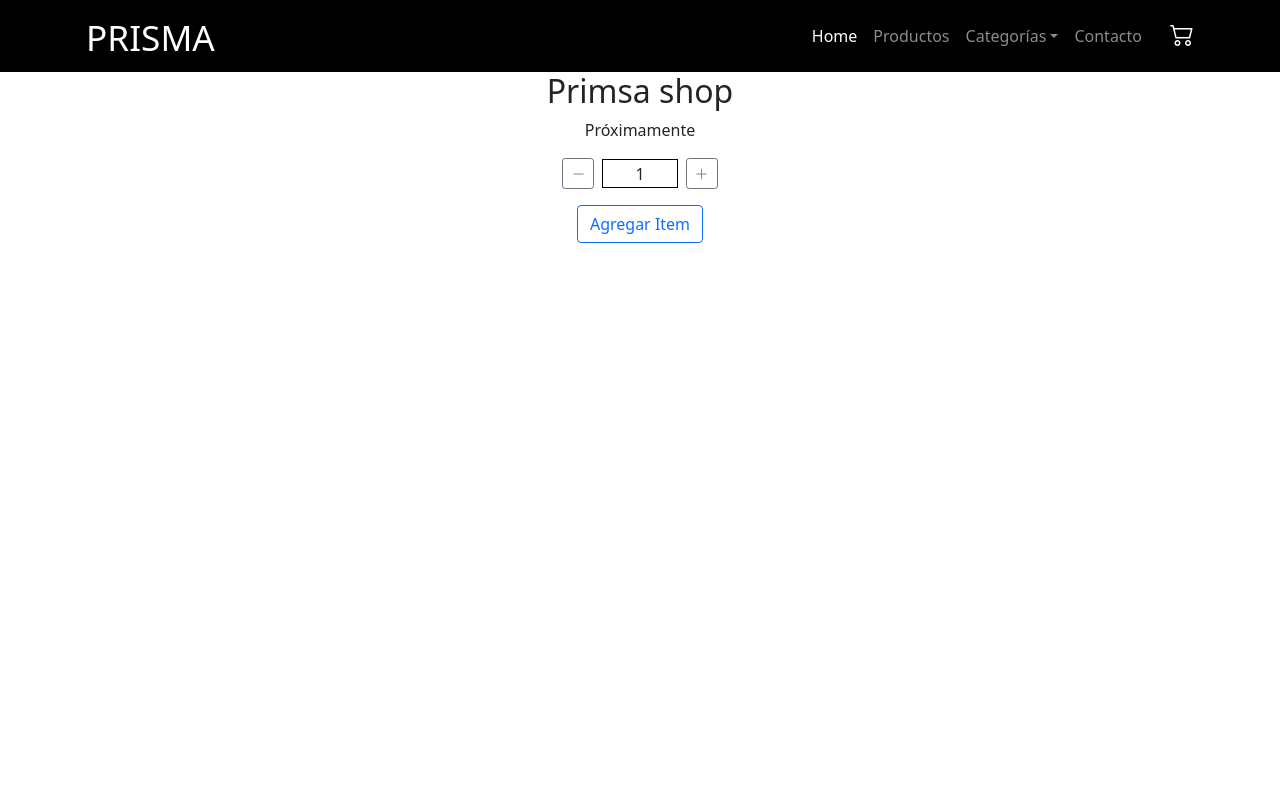
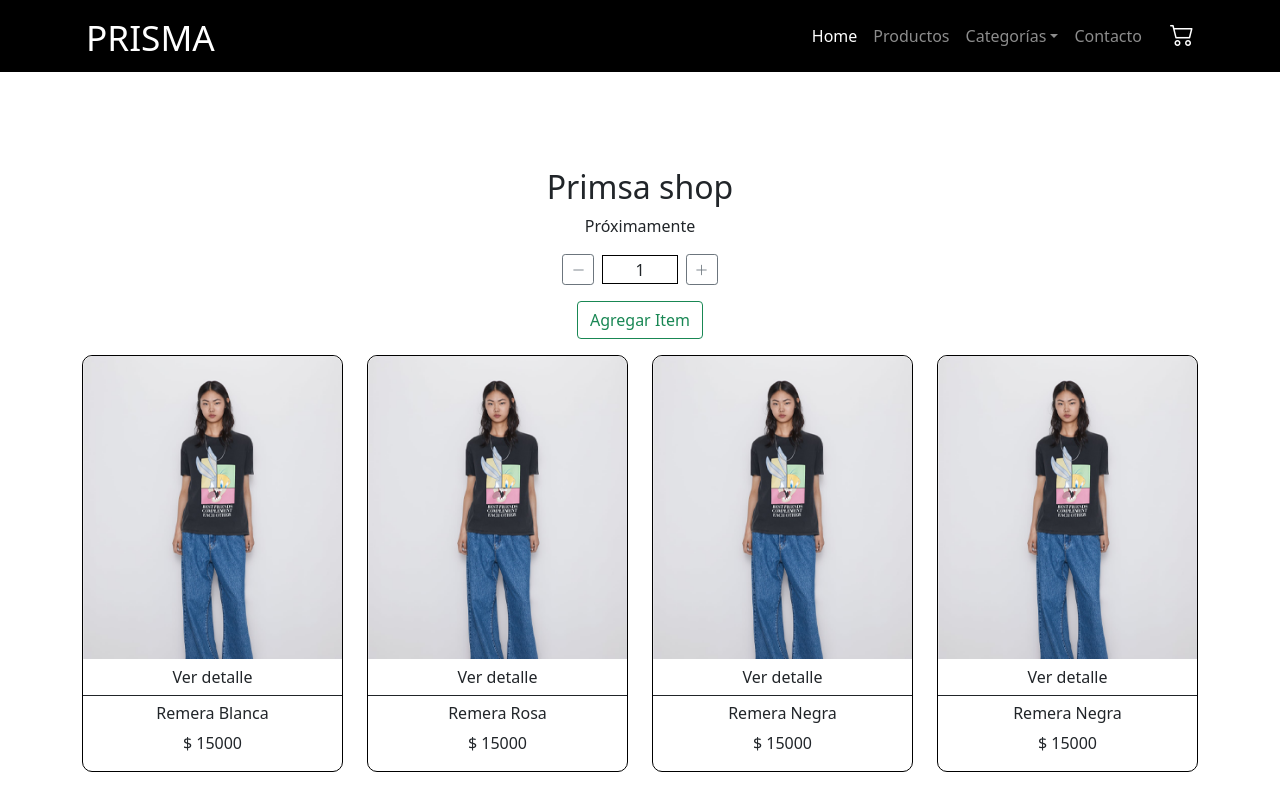
Before and after one commit to marcogiotto/prisma-coder, a React (Create React App) app: page / in a window 1280 px wide. Shown: the top 786 px of the page. Built offline with nearby package versions, Linux system fonts and the light colour scheme.

Commit message:
ItemList y Item componentes

```diff
--- /dev/null
+++ b/src/components/items/Item.css
@@ -0,0 +1,46 @@
+.item-container{
+    display: flex;
+    align-items: center;
+    justify-content: center;
+    flex-direction: column;
+    margin-top: 1em !important;
+
+}
+
+.item{
+    display: flex;
+    flex-direction: column;
+    align-items: center;
+    justify-content: center;
+    border: 1px solid black;
+    max-width: 350px;
+    border-radius: 10px;
+
+}
+.btn-detalle {
+    order:2;
+    border-radius: 0!important;
+    border-left:0 !important;
+    border-right: 0!important;
+    border-top: 0 !important;
+}
+.item h2{
+    font-size: 1em;
+}
+
+.item >div{
+    order: 3;
+    padding: 0.5em 0;
+    width: 100%;
+    padding: 0.5em 0.5em 0 0.5em;
+}
+/** IMPLEMENTAR CUANDO ESTE EL ITEMCOUNT **/
+/* .item > div {
+    min-height: 200px;
+} */
+
+.item img{
+    order: 1;
+    border-radius: 10px 10px 0 0;
+    width: 100%;
+}
--- /dev/null
+++ b/src/components/items/Item.js
@@ -0,0 +1,30 @@
+// import ItemCount from "./ItemCount";
+import './Item.css';
+const Item = ({product}) => {
+
+    return (
+        <li className="item-container col-12 col-sm-6 col-md-6  col-lg-4 col-xl-3 ">
+            <div className="item d-grid ">
+                <div >
+
+                        <h2>{product.name}</h2>
+                        <p>$ 15000</p>
+
+                    {/* {
+                        product.stock > 0 ?
+                        <ItemCount stock={product.stock} initial={1}/> :
+                        <div className="alert alert-danger">
+                                Sin stock
+                        </div>
+                    } */}
+
+                </div>
+                <button className="btn btn-outline-dark btn-detalle"> Ver detalle</button>
+                   <img  src="/imgs/1m.png" alt={product.name} />
+
+            </div>
+        </li>
+    )
+};
+
+export default Item;
--- a/src/components/items/ItemCount.js
+++ b/src/components/items/ItemCount.js
@@ -14,9 +14,6 @@ const ItemCount = ({stock,initial,onAdd,onDelete}) => {
         }
         if(currentStock < 1){
             setInitialCount(0);
-        }
-        return () => {
-
         }
     },[]);
 
@@ -70,7 +67,7 @@ const ItemCount = ({stock,initial,onAdd,onDelete}) => {
             if(initialCount < 1){
                 return <button className="btn btn-outline-danger" onClick={deleteItem}>Eliminar Item</button>;
             }else{
-                return <button className="btn btn-outline-primary" disabled={disabledButton} onClick={addCart} >Agregar Item</button>
+                return <button className="btn btn-outline-success" disabled={disabledButton} onClick={addCart} >Agregar Item</button>
             }
         }else{
             return <div className="alert alert-danger" role="alert">
@@ -86,6 +83,7 @@ const ItemCount = ({stock,initial,onAdd,onDelete}) => {
                 <p>{initialCount}</p>
                 <button className="btn btn-sm btn-outline-secondary" onClick={addItem}><i className="bi bi-plus-lg"></i></button>
             </div>
+
             { showButton() }
         </div>
     )
--- /dev/null
+++ b/src/components/items/ItemList.css
@@ -0,0 +1,11 @@
+.ItemList{
+    display: flex;
+    justify-content: space-evenly;
+    align-items: center;
+    flex-wrap: wrap;
+
+}
+
+ul{
+    padding-left: 0 !important;
+}
--- /dev/null
+++ b/src/components/items/ItemList.js
@@ -0,0 +1,17 @@
+
+import Item from './Item';
+import './ItemList.css';
+
+
+
+const ItemList = ({products}) => {
+
+
+    return (
+            <ul className="ItemList row">
+            { products.map(item => <Item product={item} key={item.id}/>)}
+            </ul>
+    )
+};
+
+export default ItemList;
--- a/src/components/items/ItemListContainer.js
+++ b/src/components/items/ItemListContainer.js
@@ -1,7 +1,65 @@
+import { useState ,useEffect } from 'react';
 import ItemCount from "./ItemCount";
+import ItemList from "./ItemList";
 
+const productsList = [
+    {
+        id: 1,
+        name: 'Remera Blanca',
+        description: 'Remera muy blanca',
+        stock: 5
+    },
+    {
+        id: 2,
+        name: 'Remera Rosa',
+        description: 'Remera muy blanca',
+        stock: 0
+    },
+    {
+        id: 3,
+        name: 'Remera Negra',
+        description: 'Remera muy blanca',
+        stock: 5
+    },
+    {
+        id: 4,
+        name: 'Remera Negra',
+        description: 'Remera muy blanca',
+        stock: 5
+    },
+    {
+        id: 5,
+        name: 'Remera Negra',
+        description: 'Remera muy blanca',
+        stock: 5
+    },
+    {
+        id: 6,
+        name: 'Remera Negra',
+        description: 'Remera muy blanca',
+        stock: 5
+    }
+]
+
+const getProducts = () => {
+
+
+    return new Promise((resolve,reject) => {
+
+        setTimeout(()=> {
+                resolve(productsList);
+        },2000);
+    });
+};
 const ItemListContainer = ({titulo,greeting,addCart,deleteProduct}) => {
 
+    const [products,setProducts] = useState([]);
+
+    useEffect(()=> {
+        getProducts().then(res => {
+            setProducts(res);
+        });
+    },[]);
     const onAdd = (count) => {
         addCart(count);
     }
@@ -13,10 +71,19 @@ const ItemListContainer = ({titulo,greeting,addCart,deleteProduct}) => {
     return (
         <div className="container">
             <div className="row">
-                <div className="col-sm-12">
+                <div className="col-sm-12 my-5 py-5">
                     <h2>{titulo}</h2>
                     <p>{greeting}</p>
                     <ItemCount stock={5} initial={1} onDelete={onDelete} onAdd={onAdd} />
+                    {
+                        products.length > 0 ?
+                        <ItemList products={products}/> :
+                        <div className="spinner-border" role="status">
+                            <span className="visually-hidden">Loading...</span>
+                        </div>
+                    }
+
+
                 </div>
             </div>
 
--- a/src/index.css
+++ b/src/index.css
@@ -1,3 +1,8 @@
+*{
+  margin: 0;
+  padding: 0;
+  box-sizing: border-box;
+}
 body {
   margin: 0;
   font-family: -apple-system, BlinkMacSystemFont, 'Segoe UI', 'Roboto', 'Oxygen',
```
Also changed, not shown: public/imgs/1m.png (added), public/imgs/1mc.png (added).
